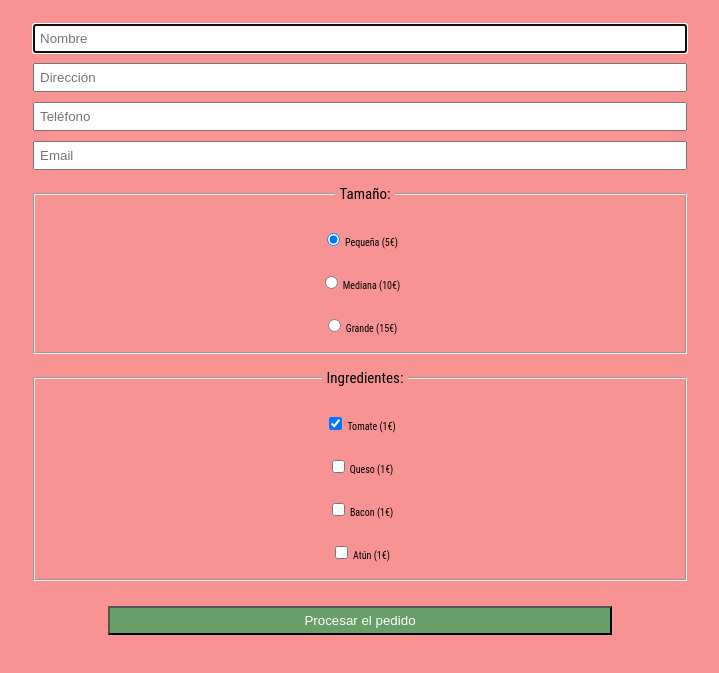
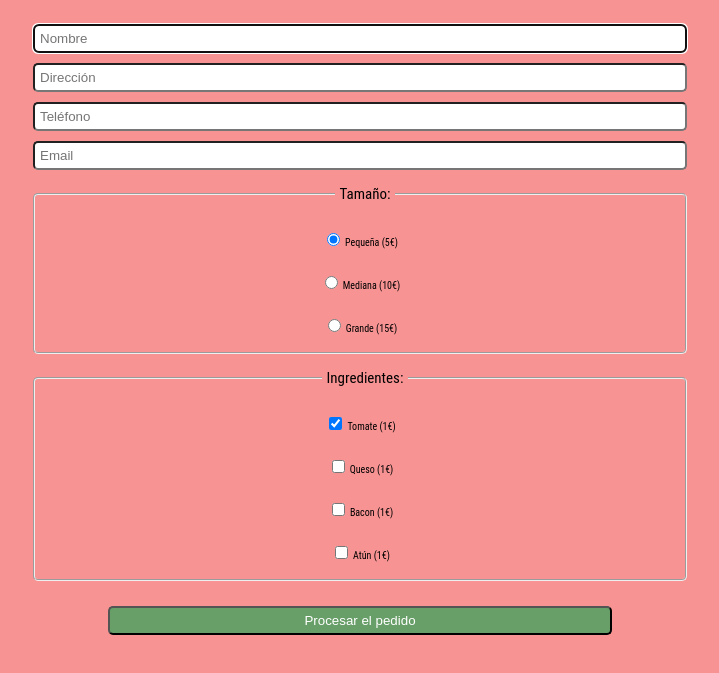
Before and after one commit to JGarciaRegueiro/DOMyFormularios, a plain HTML site: page Requerimiento2/index.html in a window 1280 px wide. Shown: the part 211-884 px from the top of the page, without its empty margins (280-999 px from the left). Drawn offline with Linux system fonts and the light colour scheme.

Commit message:
actualizando requerimiento2

```diff
--- a/Requerimiento2/styles.css
+++ b/Requerimiento2/styles.css
@@ -22,7 +22,7 @@ form {
     flex-direction: column;
 }
 
-@media (min-width : 768px) {
+@media (min-width : 1080px) {
     form {
         margin: 2rem 30rem;
     }
@@ -31,6 +31,7 @@ form {
 form * {
     padding: .5rem;
     margin: .5rem;
+    border-radius: .5rem;
 }
 
 fieldset {
```
